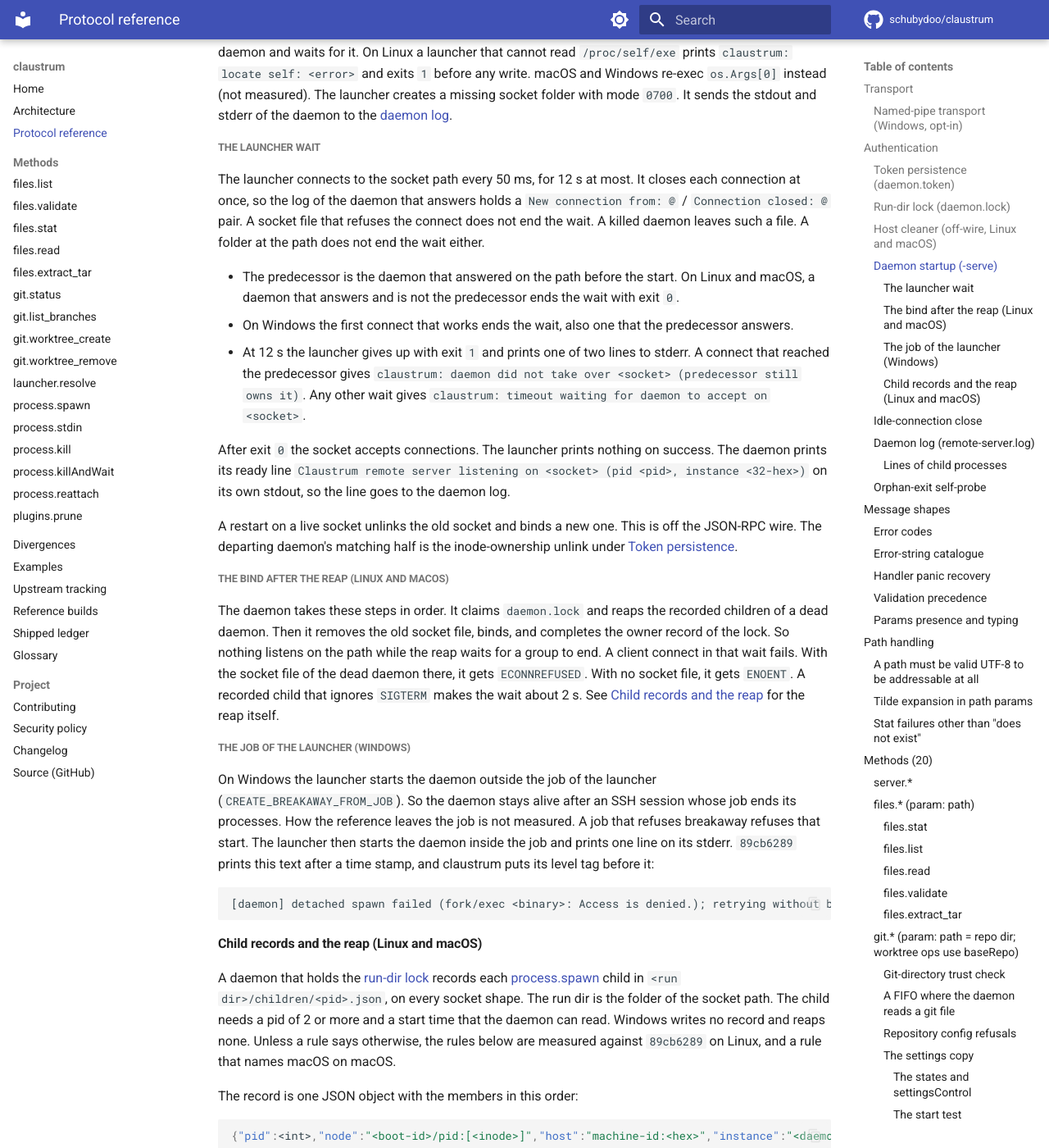
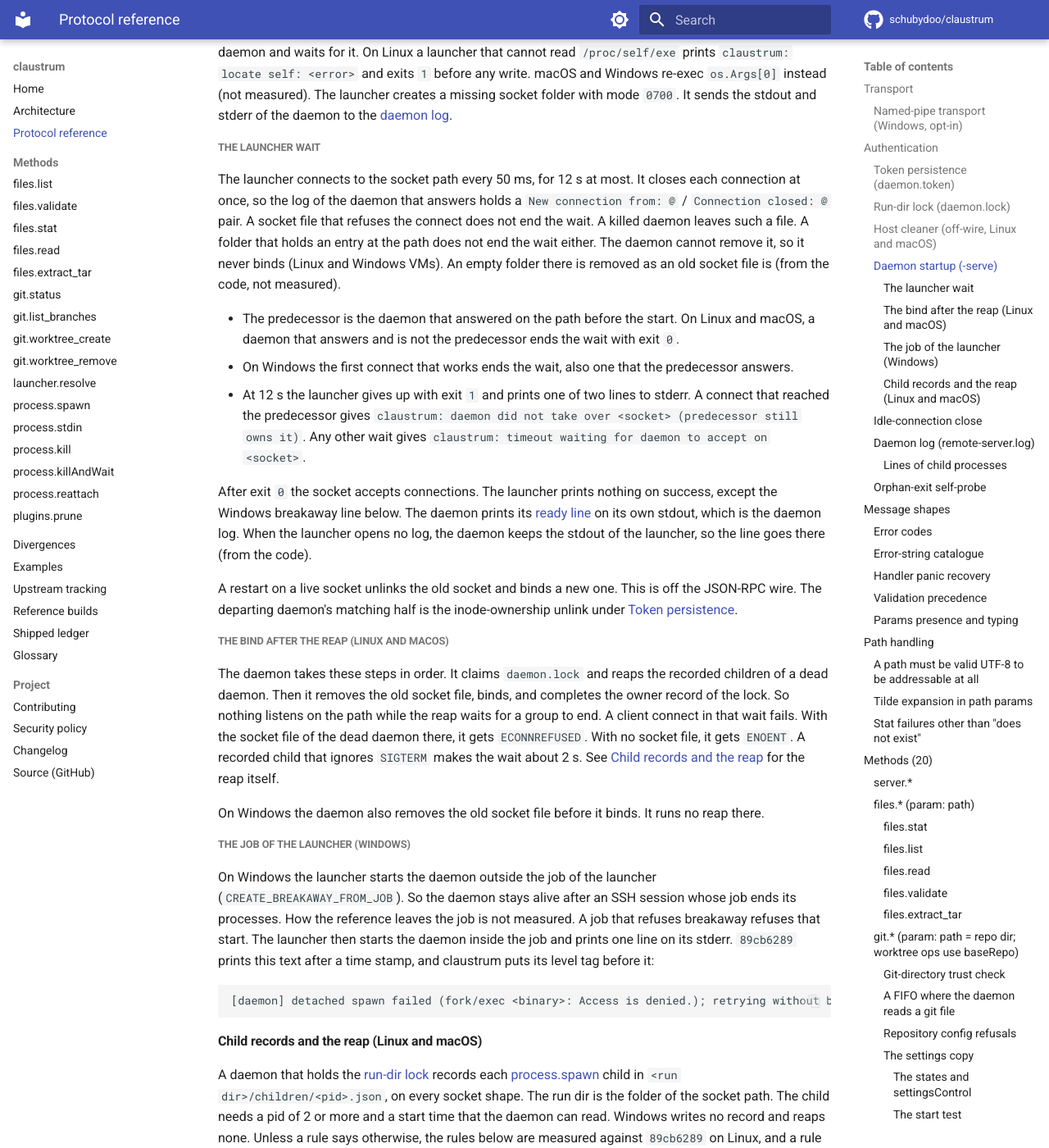
Before and after one commit to schubydoo/claustrum, an MkDocs documentation site: the page built from docs/PROTOCOL.md, in a window 1280 px wide and 1400 px high, scrolled down 12853 px. Shown: the whole window at 82% size. Built offline with MkDocs 1.6.1 and Material for MkDocs 9.7.7, drawn with Linux system fonts in a browser that asks for light colours; comment, search, counter and statistics services are not loaded; some of the changed text lies outside the part shown.

Commit message:
docs: fix the verifier findings of the startup and -serve cut
Co-Authored-By: Claude Opus 5.5 <noreply@anthropic.com>

```diff
--- a/docs/PROTOCOL.md
+++ b/docs/PROTOCOL.md
@@ -559,8 +559,10 @@ stderr of the daemon to the [daemon log](#daemon-log-remote-serverlog).
 The launcher connects to the socket path every 50 ms, for 12 s at most. It closes
 each connection at once, so the log of the daemon that answers holds a
 `New connection from: @` / `Connection closed: @` pair. A socket file that refuses
-the connect does not end the wait. A killed daemon leaves such a file. A folder at
-the path does not end the wait either.
+the connect does not end the wait. A killed daemon leaves such a file. A folder
+that holds an entry at the path does not end the wait either. The daemon cannot
+remove it, so it never binds (Linux and Windows VMs). An empty folder there is
+removed as an old socket file is (from the code, not measured).
 
 - The predecessor is the daemon that answered on the path before the start. On
   Linux and macOS, a daemon that answers and is not the predecessor ends the wait
@@ -573,9 +575,10 @@ the path does not end the wait either.
   other wait gives `claustrum: timeout waiting for daemon to accept on <socket>`.
 
 After exit `0` the socket accepts connections. The launcher prints nothing on
-success. The daemon prints its ready line
-`Claustrum remote server listening on <socket> (pid <pid>, instance <32-hex>)` on
-its own stdout, so the line goes to the daemon log.
+success, except the Windows breakaway line below. The daemon prints its
+[ready line](#daemon-log-remote-serverlog) on its own stdout, which is the daemon
+log. When the launcher opens no log, the daemon keeps the stdout of the launcher,
+so the line goes there (from the code).
 
 A restart on a live socket unlinks the old socket and binds a new one. This is off
 the JSON-RPC wire. The departing daemon's matching half is the inode-ownership
@@ -592,6 +595,9 @@ it gets `ENOENT`. A recorded child
 that ignores `SIGTERM` makes the wait about 2 s. See
 [Child records and the reap](#child-records-and-the-reap-linux-and-macos) for the
 reap itself.
+
+On Windows the daemon also removes the old socket file before it binds. It runs no
+reap there.
 
 ##### The job of the launcher (Windows)
 
@@ -3424,22 +3430,24 @@ it is measured against `89cb6289` on Linux and macOS VMs.
 
 A token source is required. The detached daemon tests for it, not the launcher.
 The daemon writes its reason to its own stderr, which is the
-[daemon log](#daemon-log-remote-serverlog), and exits. The launcher then reports
-`claustrum: timeout waiting for daemon to accept on <socket>` after 12 s, with exit
-`1`. This is deliberate parity.
+[daemon log](#daemon-log-remote-serverlog), and exits. The launcher then gives up at
+12 s, as under [The launcher wait](#the-launcher-wait). This is deliberate parity.
 
 - With neither flag the reason is
   `claustrum: daemonized child requires --token-file or --token-fd`. That case is
   not measured on `89cb6289`.
 - A zero-byte `-token-file` behaves the same way.
-- A `-token-file` that cannot be read gives `claustrum: read --token-file: <err>`.
+- A `-token-file` that cannot be read gives `claustrum: read --token-file: <err>`
+  (from the code).
 - The daemon reads the token as a line. It strips one trailing `\n` or `\r\n`, and
   preserves other surrounding whitespace verbatim. It then removes the
-  `-token-file`.
+  `-token-file`, as under [Authentication](#authentication).
 - `-token-fd <n>` is claustrum-only. The launcher reads the token from an
   already-open fd, where `0` is stdin, and forwards it to the daemon over an
   inherited pipe. So this handoff never touches disk. A failed read there gives
   `claustrum: read --token-fd: <err>` on the stderr of the launcher, with exit `1`
+  (from the code). An empty token there is no read failure. The daemon then logs
+  `claustrum: read --token-file: open : <err>`, and the launcher gives up at 12 s
   (from the code).
 
 ##### The login-shell PATH (Linux and macOS)
```
Also changed, not shown: other parts of docs/PROTOCOL.md (+1 -2 lines), 1 other file.
